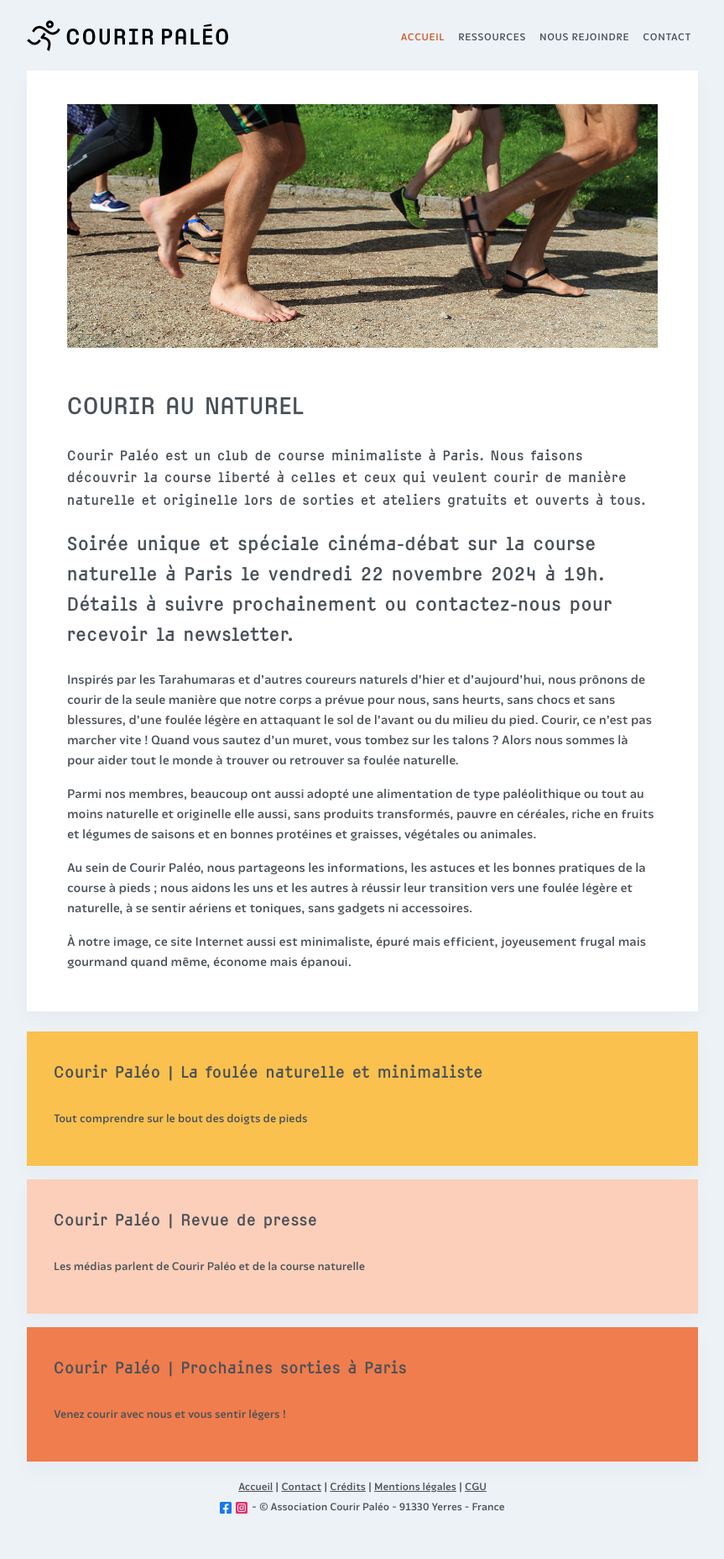
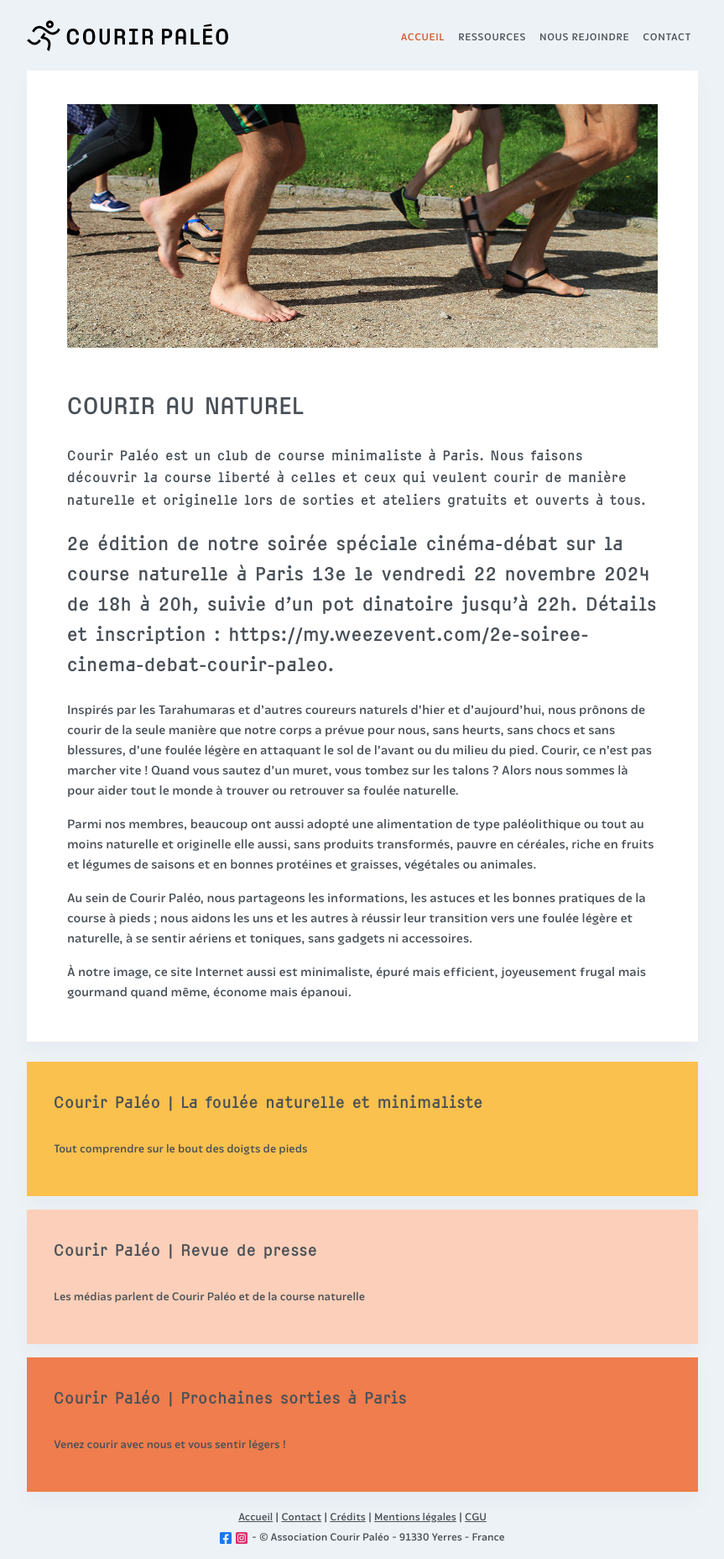
Before and after one commit to courirpaleo/courirpaleo.github.io, a Jekyll site: the page built from index.md, in a window 1280 px wide. Shown: the whole page at 84% size, without its empty margins (208-1071 px from the left). Built offline with Jekyll 4.4.1, drawn with Linux system fonts in a browser that asks for light colours; some web fonts are replaced; before the commit the page ends 1820 px from its top, so only the background shows below that.

Commit message:
Update index.md

```diff
--- a/index.md
+++ b/index.md
@@ -5,7 +5,7 @@
 ![Courir Paleo](/assets/images/CourirPaleo_course_Parc-Montsouris_foulees_1200px.jpg)
 # Courir au naturel
 #### Courir Paléo est un club de course minimaliste à Paris. Nous faisons découvrir la course liberté à celles et ceux qui veulent courir de manière naturelle et originelle lors de sorties et ateliers gratuits et ouverts à tous.
-## Soirée unique et spéciale cinéma-débat sur la course naturelle à Paris le vendredi 22 novembre 2024 à 19h. Détails à suivre prochainement ou contactez-nous pour recevoir la newsletter.
+## 2e édition de notre soirée spéciale cinéma-débat sur la course naturelle à Paris 13e le vendredi 22 novembre 2024 de 18h à 20h, suivie d'un pot dinatoire jusqu'à 22h. Détails et inscription : https://my.weezevent.com/2e-soiree-cinema-debat-courir-paleo.
 <br>Inspirés par les Tarahumaras et d’autres coureurs naturels d’hier et d'aujourd'hui, nous prônons de courir de la seule manière que notre corps a prévue pour nous, sans heurts, sans chocs et sans blessures, d’une foulée légère en attaquant le sol de l'avant ou du milieu du pied. Courir, ce n’est pas marcher vite&nbsp;! Quand vous sautez d’un muret, vous tombez sur les talons&nbsp;? Alors nous sommes là pour aider tout le monde à trouver ou retrouver sa foulée naturelle.
 
 Parmi nos membres, beaucoup ont aussi adopté une alimentation de type paléolithique ou tout au moins naturelle et originelle elle aussi, sans produits transformés, pauvre en céréales, riche en fruits et légumes de saisons et en bonnes protéines et graisses, végétales ou animales.
```
